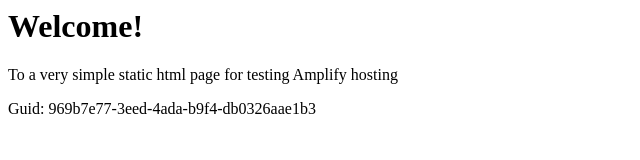
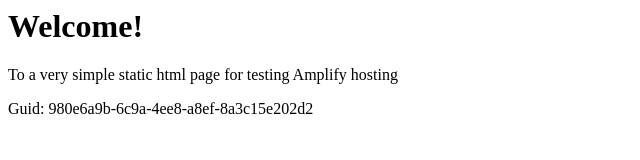
Before and after one commit to aws-aemilia-sfo/Github-PR-Commit-Integration-Test-DoNotTouch-GitHubWebhookPushCanaryTest-v1-prod-us-west-1, a website: page src/index.html in a window 1280 px wide. Shown: the full height of the page, 0-640 px from the left. Drawn offline with Linux system fonts and the light colour scheme.

Commit message:
commit from integ tests

```diff
--- a/src/index.html
+++ b/src/index.html
@@ -12,6 +12,6 @@
 <body>
     <h1>Welcome!</h1>
     <p>To a very simple static html page for testing Amplify hosting</p>
-    <p>Guid: 969b7e77-3eed-4ada-b9f4-db0326aae1b3</p></body>
+    <p>Guid: 980e6a9b-6c9a-4ee8-a8ef-8a3c15e202d2</p></body>
 
 </html>
```
